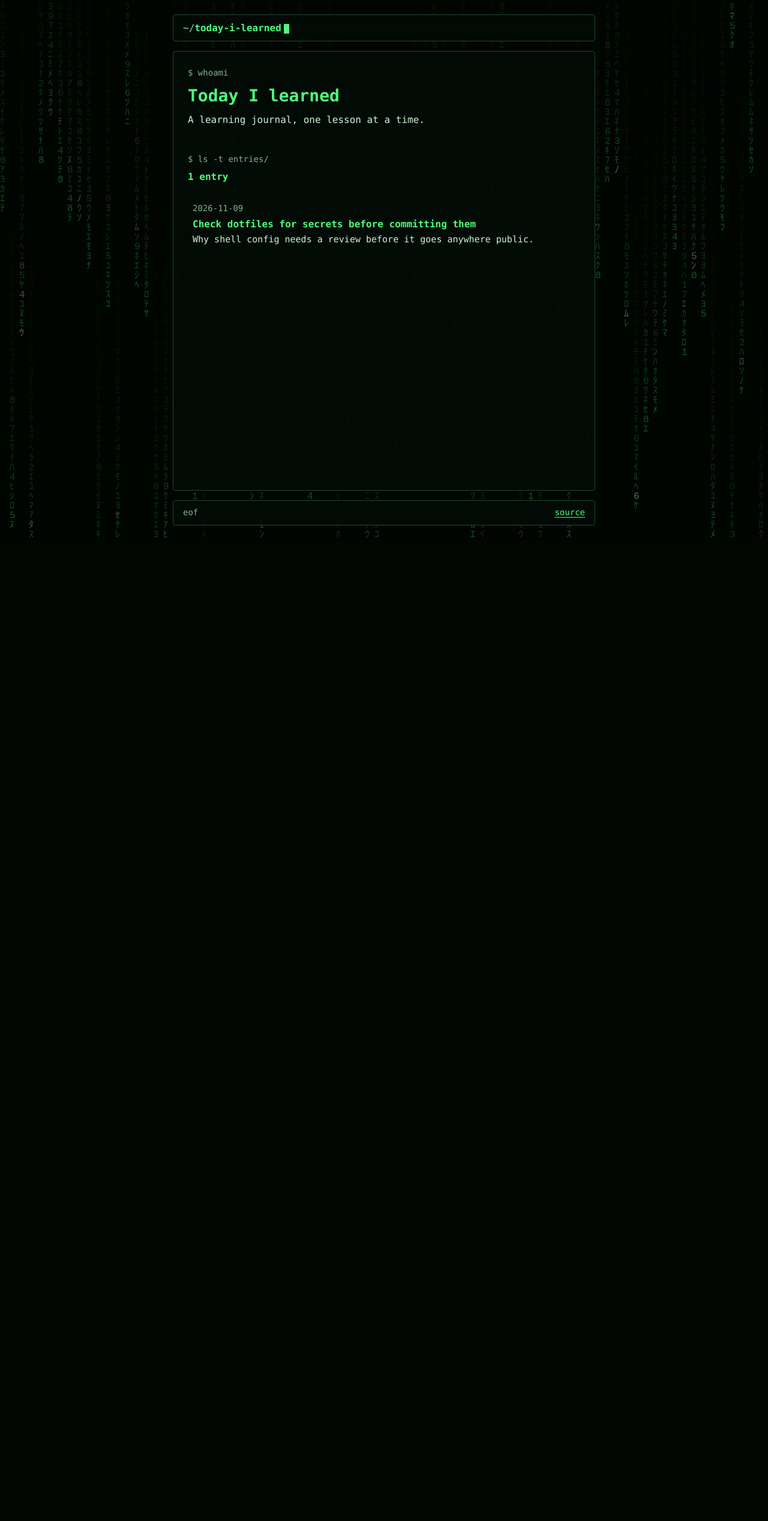
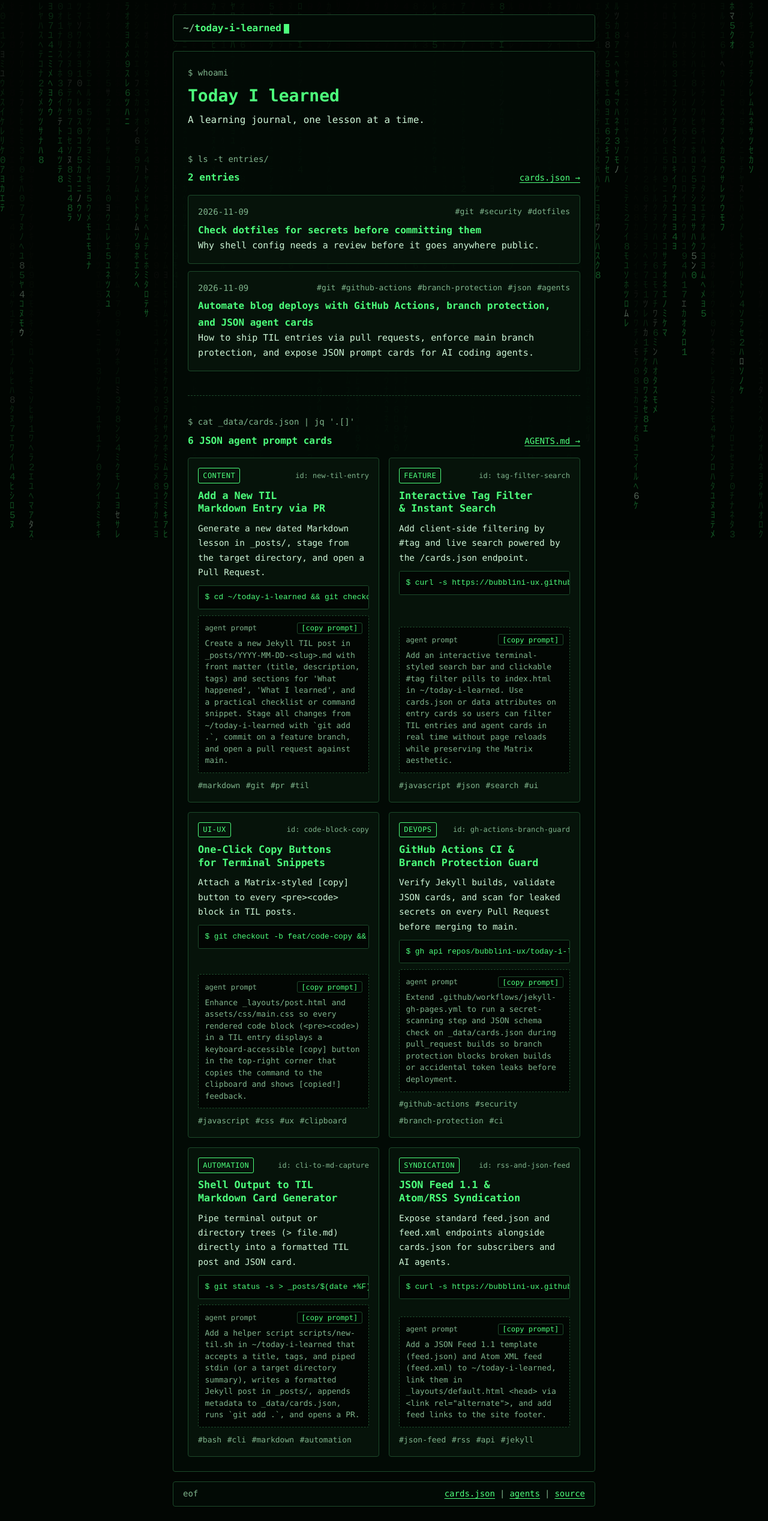
Before and after one commit to bubblini-ux/today-i-learned, a Jekyll site: the page built from index.html, in a window 1280 px wide. Shown: the whole page at 60% size. Built offline with Jekyll 4.4.1, drawn with Linux system fonts in a browser that asks for light colours; before the commit the page ends 900 px from its top, so only the background shows below that.

Commit message:
Add JSON agent cards, AGENTS.md prompts, TIL post, and clean up Actions deploy

````diff
--- /dev/null
+++ b/AGENTS.md
@@ -0,0 +1,91 @@
+# Agent Guide & Feature Prompts (`today-i-learned`)
+
+This repository powers the Matrix-themed **Today I Learned (TIL)** blog deployed at [`https://bubblini-ux.github.io/today-i-learned/`](https://bubblini-ux.github.io/today-i-learned/) via GitHub Actions.
+
+---
+
+## 1. Repository Architecture
+
+- `_config.yml` — Jekyll site configuration (`baseurl: /today-i-learned`).
+- `_layouts/` — HTML templates (`default.html`, `post.html`).
+- `_posts/` — Markdown TIL entries (`YYYY-MM-DD-title-slug.md`).
+- `_data/cards.json` — Structured JSON cards defining feature ideas, CLI commands, and reusable AI agent prompts.
+- `cards.json` — Liquid-rendered JSON endpoint (`/today-i-learned/cards.json`) exposing all TIL entries and agent prompt cards.
+- `assets/css/main.css` — Matrix dark terminal theme and responsive card grid styles.
+- `assets/js/rain.js` — Matrix digital rain background canvas + interactive prompt copy handlers.
+- `.github/workflows/jekyll-gh-pages.yml` — GitHub Actions workflow that runs `build` on Pull Requests and `deploy` on merges to `main`.
+
+---
+
+## 2. Branch Protection & Pull Request Workflow
+
+The `main` branch is protected and deployed automatically via GitHub Actions (`build_type: workflow`). When working from the target directory (`~/today-i-learned`), always use a feature branch and Pull Request:
+
+```bash
+cd ~/today-i-learned
+git checkout main && git pull origin main
+git checkout -b feat/<short-slug>
+
+# Create or pipe output into a Markdown file (> md file)
+# Edit files, then stage everything from the target directory:
+git add .
+git commit -m "Add <feature or TIL entry>"
+git push -u origin feat/<short-slug>
+
+# Open a Pull Request and wait for the GitHub Actions 'build' check
+gh pr create --fill
+```
+
+> **Security Check:** Before running `git add .`, verify no secrets or tokens are staged:
+> ```bash
+> git diff --cached | grep -nE 'ghp_|github_pat_|api[_-]?key|secret|password'
+> ```
+
+---
+
+## 3. JSON Card Schema (`_data/cards.json`)
+
+To add a new feature card or agent prompt card to the homepage and `/cards.json` API, append an object to `_data/cards.json`:
+
+```json
+{
+  "id": "unique-card-slug",
+  "category": "feature | content | ui-ux | devops | automation | syndication",
+  "title": "Human-readable Card Title",
+  "description": "One-sentence summary rendered on the card.",
+  "tags": ["tag1", "tag2"],
+  "command": "cd ~/today-i-learned && git add .",
+  "prompt": "Actionable prompt instructing an AI agent how to implement and PR this feature."
+}
+```
+
+---
+
+## 4. Prompts for Agents to Add Features
+
+Copy any prompt below and give it to an autonomous coding agent (Antigravity, Jules, Claude Code, etc.):
+
+### Prompt 1 — Add a New TIL Post from Terminal Output
+```text
+In ~/today-i-learned, create a new branch `til/<topic-slug>`. Capture the relevant command output or lesson into `_posts/YYYY-MM-DD-<topic-slug>.md` with YAML front matter (`title`, `description`, `tags`) and sections for "What happened", "What I learned", and a checklist. Run `git add .`, verify no secrets are staged, commit, push, and open a Pull Request against `main`.
+```
+
+### Prompt 2 — Add Interactive Tag Filtering & Search to the Blog
+```text
+In ~/today-i-learned, create a branch `feat/tag-filter-search`. Update `index.html`, `assets/css/main.css`, and `assets/js/rain.js` to add a terminal-styled search input (`$ grep -i ...`) and clickable `#tag` pills that filter both the TIL entry cards and JSON agent cards in real time. Stage with `git add .` and open a Pull Request.
+```
+
+### Prompt 3 — Add One-Click Copy Buttons to Code Blocks
+```text
+In ~/today-i-learned, create a branch `feat/code-copy`. Enhance `_layouts/post.html` and `assets/css/main.css` so every `<pre><code>` snippet in a blog post includes a Matrix-themed `[copy]` button in its top-right corner with keyboard accessibility and `[copied!]` visual feedback. Stage with `git add .` and submit a Pull Request.
+```
+
+### Prompt 4 — Add CI Validation for JSON Cards & Secret Scanning
+```text
+In ~/today-i-learned, create a branch `ci/validate-cards-and-secrets`. Update `.github/workflows/jekyll-gh-pages.yml` so the `build` job validates `_data/cards.json` with `jq` and scans diffs for leaked credential patterns on every `pull_request` before branch protection allows merging. Stage with `git add .` and open a Pull Request.
+```
+
+### Prompt 5 — Add RSS/Atom (`feed.xml`) & JSON Feed 1.1 (`feed.json`)
+```text
+In ~/today-i-learned, create a branch `feat/syndication-feeds`. Create `feed.json` (JSON Feed 1.1) and `feed.xml` (Atom) templates using Jekyll Liquid tags, add `<link rel="alternate">` discovery tags to `_layouts/default.html`, and link them in the site footer alongside `cards.json`. Stage with `git add .` and open a Pull Request.
+```
--- /dev/null
+++ b/_data/cards.json
@@ -0,0 +1,56 @@
+[
+  {
+    "id": "new-til-entry",
+    "category": "content",
+    "title": "Add a New TIL Markdown Entry via PR",
+    "description": "Generate a new dated Markdown lesson in _posts/, stage from the target directory, and open a Pull Request.",
+    "tags": ["markdown", "git", "pr", "til"],
+    "command": "cd ~/today-i-learned && git checkout -b til/new-entry && git add . && gh pr create --fill",
+    "prompt": "Create a new Jekyll TIL post in _posts/YYYY-MM-DD-<slug>.md with front matter (title, description, tags) and sections for 'What happened', 'What I learned', and a practical checklist or command snippet. Stage all changes from ~/today-i-learned with `git add .`, commit on a feature branch, and open a pull request against main."
+  },
+  {
+    "id": "tag-filter-search",
+    "category": "feature",
+    "title": "Interactive Tag Filter & Instant Search",
+    "description": "Add client-side filtering by #tag and live search powered by the /cards.json endpoint.",
+    "tags": ["javascript", "json", "search", "ui"],
+    "command": "curl -s https://bubblini-ux.github.io/today-i-learned/cards.json | jq .",
+    "prompt": "Add an interactive terminal-styled search bar and clickable #tag filter pills to index.html in ~/today-i-learned. Use cards.json or data attributes on entry cards so users can filter TIL entries and agent cards in real time without page reloads while preserving the Matrix aesthetic."
+  },
+  {
+    "id": "code-block-copy",
+    "category": "ui-ux",
+    "title": "One-Click Copy Buttons for Terminal Snippets",
+    "description": "Attach a Matrix-styled [copy] button to every <pre><code> block in TIL posts.",
+    "tags": ["javascript", "css", "ux", "clipboard"],
+    "command": "git checkout -b feat/code-copy && git add .",
+    "prompt": "Enhance _layouts/post.html and assets/css/main.css so every rendered code block (<pre><code>) in a TIL entry displays a keyboard-accessible [copy] button in the top-right corner that copies the command to the clipboard and shows [copied!] feedback."
+  },
+  {
+    "id": "gh-actions-branch-guard",
+    "category": "devops",
+    "title": "GitHub Actions CI & Branch Protection Guard",
+    "description": "Verify Jekyll builds, validate JSON cards, and scan for leaked secrets on every Pull Request before merging to main.",
+    "tags": ["github-actions", "security", "branch-protection", "ci"],
+    "command": "gh api repos/bubblini-ux/today-i-learned/branches/main/protection",
+    "prompt": "Extend .github/workflows/jekyll-gh-pages.yml to run a secret-scanning step and JSON schema check on _data/cards.json during pull_request builds so branch protection blocks broken builds or accidental token leaks before deployment."
+  },
+  {
+    "id": "cli-to-md-capture",
+    "category": "automation",
+    "title": "Shell Output to TIL Markdown Card Generator",
+    "description": "Pipe terminal output or directory trees (> file.md) directly into a formatted TIL post and JSON card.",
+    "tags": ["bash", "cli", "markdown", "automation"],
+    "command": "git status -s > _posts/$(date +%F)-workspace-snapshot.md && git add .",
+    "prompt": "Add a helper script scripts/new-til.sh in ~/today-i-learned that accepts a title, tags, and piped stdin (or a target directory summary), writes a formatted Jekyll post in _posts/, appends metadata to _data/cards.json, runs `git add .`, and opens a PR."
+  },
+  {
+    "id": "rss-and-json-feed",
+    "category": "syndication",
+    "title": "JSON Feed 1.1 & Atom/RSS Syndication",
+    "description": "Expose standard feed.json and feed.xml endpoints alongside cards.json for subscribers and AI agents.",
+    "tags": ["json-feed", "rss", "api", "jekyll"],
+    "command": "curl -s https://bubblini-ux.github.io/today-i-learned/cards.json",
+    "prompt": "Add a JSON Feed 1.1 template (feed.json) and Atom XML feed (feed.xml) to ~/today-i-learned, link them in _layouts/default.html <head> via <link rel=\"alternate\">, and add feed links to the site footer."
+  }
+]
--- a/_layouts/default.html
+++ b/_layouts/default.html
@@ -6,6 +6,7 @@
   <meta name="color-scheme" content="dark">
   <title>{% if page.title %}{{ page.title | escape }} | {% endif %}{{ site.title | escape }}</title>
   <meta name="description" content="{{ page.description | default: site.description | escape }}">
+  <link rel="alternate" type="application/json" title="{{ site.title | escape }} JSON Cards" href="{{ '/cards.json' | relative_url }}">
   <link rel="stylesheet" href="{{ '/assets/css/main.css' | relative_url }}">
   <script defer src="{{ '/assets/js/rain.js' | relative_url }}"></script>
 </head>
@@ -20,7 +21,13 @@
     </main>
     <footer class="site-footer">
       <span class="dim">eof</span>
-      <a href="https://github.com/bubblini-ux/today-i-learned">source</a>
+      <span class="footer-links">
+        <a href="{{ '/cards.json' | relative_url }}">cards.json</a>
+        <span class="dim">|</span>
+        <a href="https://github.com/bubblini-ux/today-i-learned/blob/main/AGENTS.md">agents</a>
+        <span class="dim">|</span>
+        <a href="https://github.com/bubblini-ux/today-i-learned">source</a>
+      </span>
     </footer>
   </div>
 </body>
--- /dev/null
+++ b/_posts/2026-11-09-pr-workflows-branch-protection-and-agent-cards.md
@@ -0,0 +1,60 @@
+---
+title: Automate blog deploys with GitHub Actions, branch protection, and JSON agent cards
+description: How to ship TIL entries via pull requests, enforce main branch protection, and expose JSON prompt cards for AI coding agents.
+tags: [git, github-actions, branch-protection, json, agents]
+---
+
+## What happened
+
+After setting up the Matrix-themed `today-i-learned` Jekyll site, I wanted a clean workflow to capture lessons into Markdown (`> file.md`), stage changes from the target repository (`~/today-i-learned` with `git add .`), deploy automatically via GitHub Actions, protect `main` with branch protection rules, and publish structured JSON cards with prompts so AI agents can add features through Pull Requests.
+
+## What I learned
+
+- **Switch GitHub Pages from `legacy` branch builds to `workflow` builds.** Using `.github/workflows/jekyll-gh-pages.yml` gives full control over the build environment and lets the `build` job double as a CI check on Pull Requests:
+
+  ```bash
+  gh api -X PUT repos/bubblini-ux/today-i-learned/pages -f build_type=workflow
+  ```
+
+- **Never commit `_site/` when deploying with GitHub Actions.** Add `_site/`, `.jekyll-cache/`, and `vendor/` to `.gitignore` so the repository stays clean and Actions builds fresh artifacts on every push to `main`.
+
+- **Pipe terminal output directly into Markdown (`> file.md`) before staging.** Redirecting command output or notes into `_posts/YYYY-MM-DD-slug.md` followed by `git add .` from the target directory makes capturing TIL lessons fast and repeatable:
+
+  ```bash
+  cd ~/today-i-learned
+  cat << 'EOF' > _posts/$(date +%F)-new-lesson.md
+  ---
+  title: Quick lesson from the terminal
+  description: Captured directly from shell output.
+  tags: [cli, til]
+  ---
+  EOF
+  git add .
+  ```
+
+- **Protect `main` so all changes pass CI before deployment.** Enabling branch protection on `main` with required status checks (`build`) prevents broken Jekyll builds or accidental force-pushes from taking down the live blog:
+
+  ```bash
+  gh api -X PUT repos/bubblini-ux/today-i-learned/branches/main/protection \
+    --input - << 'EOF'
+  {
+    "required_status_checks": {
+      "strict": true,
+      "contexts": ["build"]
+    },
+    "enforce_admins": false,
+    "required_pull_request_reviews": null,
+    "restrictions": null
+  }
+  EOF
+  ```
+
+- **Expose JSON cards (`_data/cards.json` & `/cards.json`) with agent prompts.** Storing feature cards and reusable agent prompts in JSON allows Jekyll to render interactive prompt cards in the UI while serving `/today-i-learned/cards.json` for scripts and AI agents.
+
+## Checklist for Agent-Driven PR Deploys
+
+1. Create a feature branch in `~/today-i-learned`: `git checkout -b feat/my-feature`.
+2. Write or redirect Markdown content (`> _posts/YYYY-MM-DD-topic.md`) and update `_data/cards.json` if adding a new card.
+3. Run `git add .` inside `~/today-i-learned` and verify `git status` and `git diff --cached`.
+4. Push the branch and open a Pull Request (`gh pr create --fill`).
+5. Wait for the `build` GitHub Actions check to pass, then merge to trigger the `deploy` job to GitHub Pages.
--- a/assets/css/main.css
+++ b/assets/css/main.css
@@ -149,6 +149,142 @@ h3 { margin: 1.5rem 0 0.5rem; font-size: 1rem; }
 
 .pager > :last-child { text-align: right; }
 
+.footer-links { display: inline-flex; gap: 0.5rem; align-items: center; }
+
+.section-block + .section-block {
+  margin-top: 2.5rem;
+  padding-top: 2rem;
+  border-top: 1px dashed var(--line);
+}
+
+.section-bar {
+  display: flex;
+  justify-content: space-between;
+  align-items: baseline;
+  gap: 1rem;
+  margin-bottom: 1rem;
+}
+
+.section-bar .count { margin: 0; }
+.json-link { font-size: 0.875rem; }
+
+.card-list { display: grid; gap: 0.75rem; }
+.card-list li + li { border-top: 0; }
+
+.entry-card a {
+  padding: 1rem;
+  background: var(--panel-solid);
+  border: 1px solid var(--line);
+  border-radius: 4px;
+  transition: border-color 0.15s ease;
+}
+
+.entry-card a:hover { border-color: var(--accent); }
+
+.card-meta {
+  display: flex;
+  flex-wrap: wrap;
+  justify-content: space-between;
+  gap: 0.5rem;
+  margin-bottom: 0.25rem;
+}
+
+.card-tags {
+  display: flex;
+  flex-wrap: wrap;
+  gap: 0.35rem 0.6rem;
+  color: var(--dim);
+  font-size: 0.8125rem;
+}
+
+.card-grid {
+  display: grid;
+  grid-template-columns: repeat(auto-fit, minmax(18rem, 1fr));
+  gap: 1rem;
+}
+
+.json-card {
+  display: flex;
+  flex-direction: column;
+  gap: 0.6rem;
+  padding: 1rem;
+  background: var(--panel-solid);
+  border: 1px solid var(--line);
+  border-radius: 4px;
+}
+
+.json-card-header {
+  display: flex;
+  justify-content: space-between;
+  align-items: center;
+  gap: 0.5rem;
+  font-size: 0.75rem;
+}
+
+.card-badge {
+  padding: 0.1rem 0.45rem;
+  border: 1px solid var(--accent);
+  border-radius: 3px;
+  color: var(--accent);
+  text-transform: uppercase;
+  letter-spacing: 0.04em;
+}
+
+.card-id { color: var(--dim); }
+
+.json-card-title { margin: 0; font-size: 1.05rem; }
+.json-card-desc { margin: 0; font-size: 0.9rem; color: var(--text); }
+
+.card-cmd {
+  margin: 0;
+  padding: 0.5rem 0.65rem;
+  overflow-x: auto;
+  background: var(--bg);
+  border: 1px solid var(--line);
+  border-radius: 3px;
+  color: var(--accent);
+  font-size: 0.8rem;
+}
+
+.prompt-box {
+  margin-top: auto;
+  padding: 0.65rem;
+  background: var(--bg);
+  border: 1px dashed var(--line);
+  border-radius: 3px;
+}
+
+.prompt-box-bar {
+  display: flex;
+  justify-content: space-between;
+  align-items: center;
+  margin-bottom: 0.35rem;
+  font-size: 0.75rem;
+}
+
+.copy-btn {
+  padding: 0.1rem 0.4rem;
+  background: transparent;
+  color: var(--accent);
+  border: 1px solid var(--line);
+  border-radius: 3px;
+  font-family: var(--mono);
+  font-size: 0.75rem;
+  cursor: pointer;
+}
+
+.copy-btn:hover, .copy-btn:focus-visible {
+  border-color: var(--accent);
+  color: #fff;
+}
+
+.prompt-text {
+  margin: 0;
+  font-size: 0.8125rem;
+  color: var(--dim);
+  line-height: 1.5;
+}
+
 @media (prefers-reduced-motion: reduce) {
   .cursor { animation: none; }
 }
--- a/assets/js/rain.js
+++ b/assets/js/rain.js
@@ -84,4 +84,16 @@
 
   setup();
   start();
+
+  document.addEventListener('click', function (e) {
+    var btn = e.target.closest ? e.target.closest('[data-copy]') : null;
+    if (!btn) return;
+    var text = btn.getAttribute('data-copy') || '';
+    if (!navigator.clipboard || !navigator.clipboard.writeText) return;
+    navigator.clipboard.writeText(text).then(function () {
+      var orig = btn.textContent;
+      btn.textContent = '[copied!]';
+      setTimeout(function () { btn.textContent = orig; }, 1600);
+    });
+  });
 })();
--- /dev/null
+++ b/cards.json
@@ -0,0 +1,23 @@
+---
+layout: null
+---
+{
+  "site": {
+    "title": {{ site.title | jsonify }},
+    "description": {{ site.description | jsonify }},
+    "url": {{ site.url | append: site.baseurl | jsonify }}
+  },
+  "entries": [
+    {% for post in site.posts %}
+    {
+      "id": {{ post.slug | jsonify }},
+      "title": {{ post.title | jsonify }},
+      "date": {{ post.date | date: "%Y-%m-%d" | jsonify }},
+      "description": {{ post.description | default: "" | jsonify }},
+      "tags": {{ post.tags | jsonify }},
+      "url": {{ post.url | relative_url | jsonify }}
+    }{% unless forloop.last %},{% endunless %}
+    {% endfor %}
+  ],
+  "agent_cards": {{ site.data.cards | jsonify }}
+}
--- a/index.html
+++ b/index.html
@@ -2,20 +2,31 @@
 layout: default
 ---
 {% assign total = site.posts | size %}
+{% assign card_total = site.data.cards | size %}
 <section class="intro">
   <p class="prompt" aria-hidden="true">$ whoami</p>
   <h1>Today I learned</h1>
   <p>{{ site.description | escape }}</p>
 </section>
 
-<section aria-labelledby="entries-heading">
+<section aria-labelledby="entries-heading" class="section-block">
   <p class="prompt" aria-hidden="true">$ ls -t entries/</p>
-  <h2 id="entries-heading" class="count">{{ total }} {% if total == 1 %}entry{% else %}entries{% endif %}</h2>
-  <ol class="entries">
+  <div class="section-bar">
+    <h2 id="entries-heading" class="count">{{ total }} {% if total == 1 %}entry{% else %}entries{% endif %}</h2>
+    <a class="json-link" href="{{ '/cards.json' | relative_url }}">cards.json &rarr;</a>
+  </div>
+  <ol class="entries card-list">
     {% for post in site.posts %}
-    <li>
+    <li class="entry-card">
       <a href="{{ post.url | relative_url }}">
-        <time datetime="{{ post.date | date: '%Y-%m-%d' }}">{{ post.date | date: '%Y-%m-%d' }}</time>
+        <div class="card-meta">
+          <time datetime="{{ post.date | date: '%Y-%m-%d' }}">{{ post.date | date: '%Y-%m-%d' }}</time>
+          {% if post.tags %}
+          <span class="card-tags">
+            {% for tag in post.tags %}<span class="tag">#{{ tag | escape }}</span>{% endfor %}
+          </span>
+          {% endif %}
+        </div>
         <span class="entry-title">{{ post.title | escape }}</span>
         {% if post.description %}<span class="entry-description">{{ post.description | escape }}</span>{% endif %}
       </a>
@@ -23,3 +34,38 @@ layout: default
     {% endfor %}
   </ol>
 </section>
+
+<section aria-labelledby="agent-cards-heading" class="section-block">
+  <p class="prompt" aria-hidden="true">$ cat _data/cards.json | jq '.[]'</p>
+  <div class="section-bar">
+    <h2 id="agent-cards-heading" class="count">{{ card_total }} JSON agent prompt cards</h2>
+    <a class="json-link" href="https://github.com/bubblini-ux/today-i-learned/blob/main/AGENTS.md">AGENTS.md &rarr;</a>
+  </div>
+  <div class="card-grid">
+    {% for card in site.data.cards %}
+    <article class="json-card" id="card-{{ card.id | escape }}">
+      <header class="json-card-header">
+        <span class="card-badge">{{ card.category | escape }}</span>
+        <span class="card-id">id: {{ card.id | escape }}</span>
+      </header>
+      <h3 class="json-card-title">{{ card.title | escape }}</h3>
+      <p class="json-card-desc">{{ card.description | escape }}</p>
+      {% if card.command %}
+      <pre class="card-cmd"><code>$ {{ card.command | escape }}</code></pre>
+      {% endif %}
+      <div class="prompt-box">
+        <div class="prompt-box-bar">
+          <span class="dim">agent prompt</span>
+          <button type="button" class="copy-btn" data-copy="{{ card.prompt | escape }}">[copy prompt]</button>
+        </div>
+        <p class="prompt-text">{{ card.prompt | escape }}</p>
+      </div>
+      {% if card.tags %}
+      <footer class="card-tags">
+        {% for tag in card.tags %}<span class="tag">#{{ tag | escape }}</span>{% endfor %}
+      </footer>
+      {% endif %}
+    </article>
+    {% endfor %}
+  </div>
+</section>
````
Also changed, not shown: .github/workflows/jekyll-gh-pages.yml, README.md, 6 other files.
